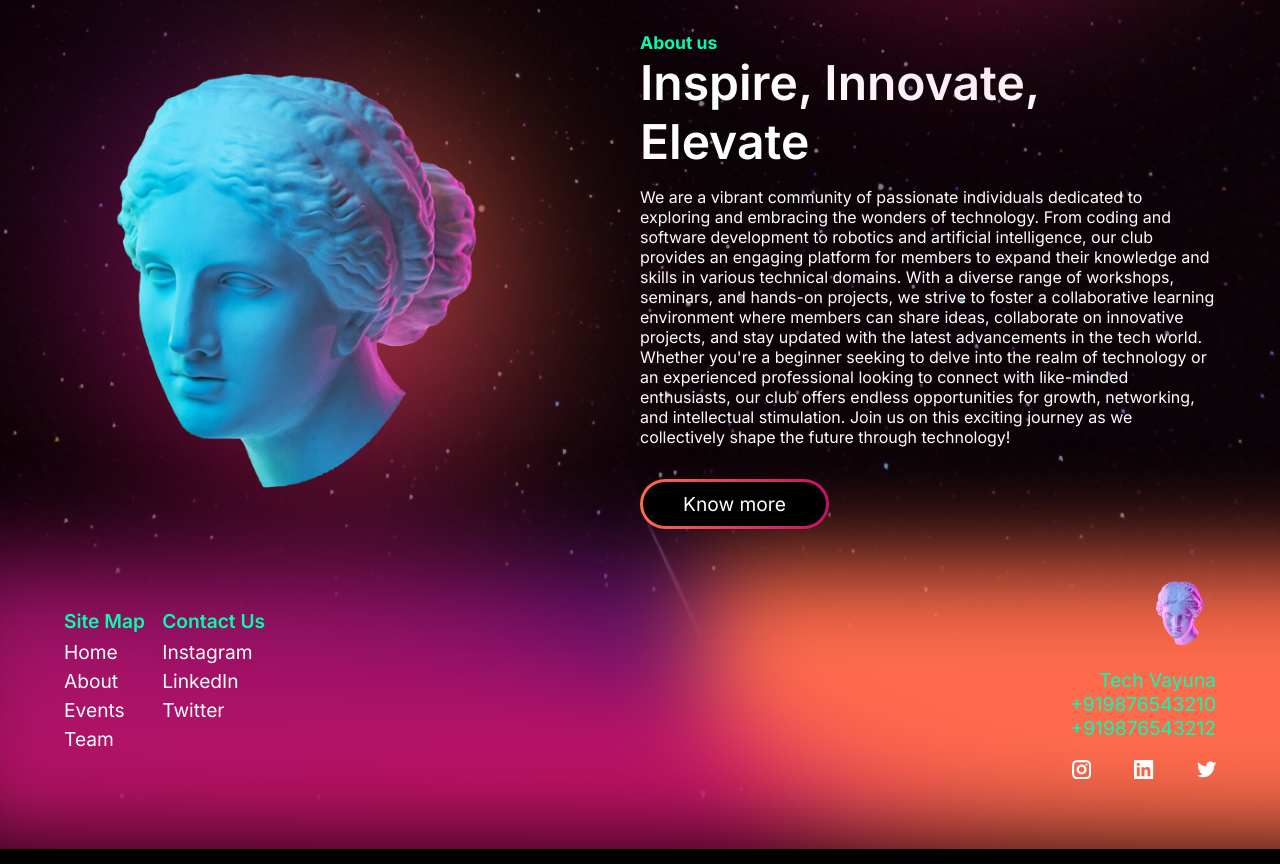
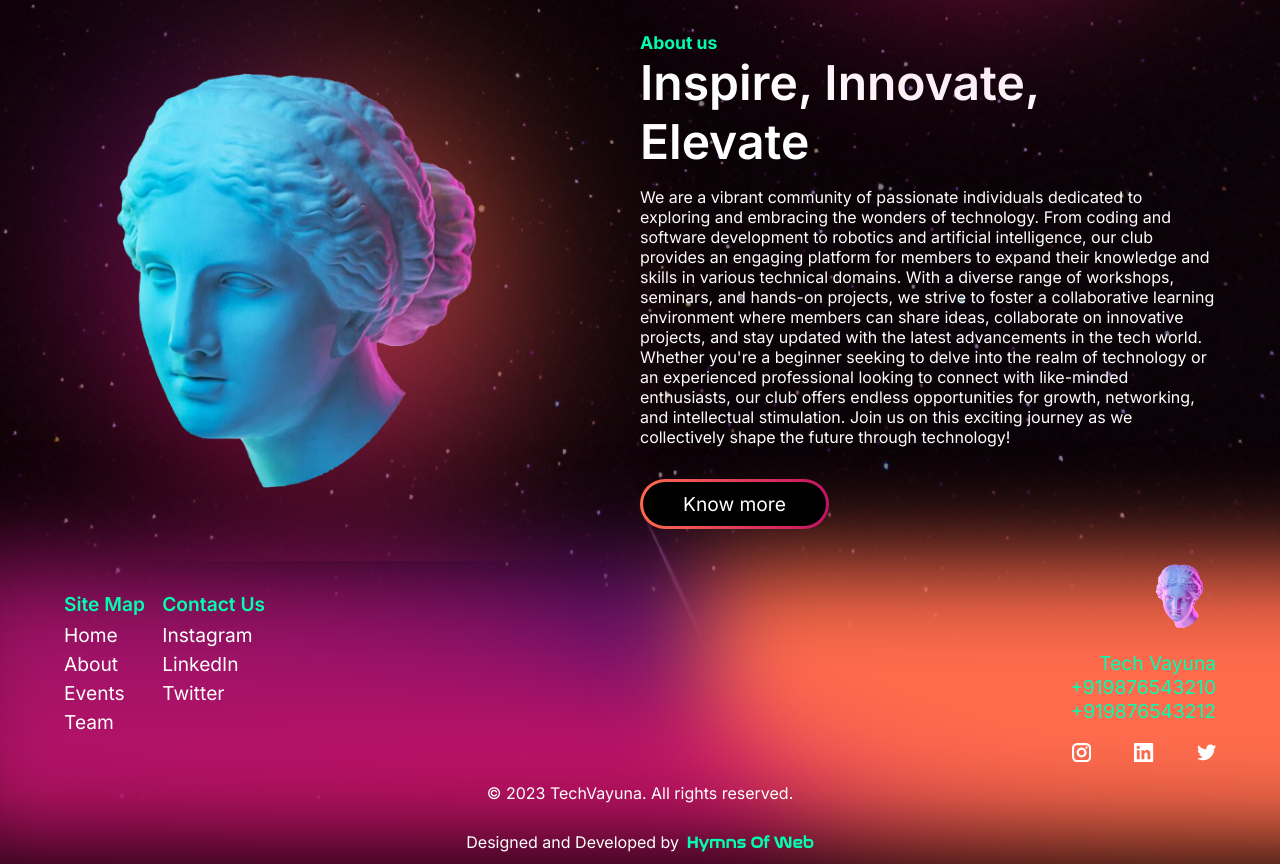
Before and after one commit to soya-bhalu/tech-vayuna, a Next.js app: page / in a window 1280 px wide. Shown: the part 720-1584 px from the top of the page. Built offline with nearby package versions, Linux system fonts and the light colour scheme.

Commit message:
pre final edit

```diff
--- a/components/footer.tsx
+++ b/components/footer.tsx
@@ -7,6 +7,7 @@ export default function Footer() {
   const commonData = useCommonData();
   return (
     <footer>
+      <div className="footer-main">
         <div className="link-texts">
           <div className="about-us">
             <span>Site Map</span>
@@ -43,6 +44,16 @@ export default function Footer() {
             </Link>
           </div>
         </div>
+      </div>
+      <div className="footer-bottom">
+        <span>© 2023 {commonData.clubName}. All rights reserved.</span>
+        <div>
+          Designed and Developed by
+          <Link href="http://hymnsofweb.com/" target="_blank" rel="noopener noreferrer">
+            Hymns Of Web
+          </Link>
+        </div>
+      </div>
     </footer>
   );
 }
--- a/styles/_globals.scss
+++ b/styles/_globals.scss
@@ -4,6 +4,10 @@
   box-sizing: border-box;
   font-family: "Inter", sans-serif;
   color: white;
+}
+
+#__next {
+  overflow-x: hidden;
 }
 
 body {
--- a/styles/components/_footer.scss
+++ b/styles/components/_footer.scss
@@ -1,12 +1,15 @@
 footer {
   height: var(--footer-height);
-  display: flex;
-  justify-content: space-between;
-  text-transform: capitalize;
-  font-size: 1.2rem;
   position: absolute;
   bottom: 0;
   width: 100%;
+  display: flex;
+  flex-direction: column;
+  .footer-main {
+    display: flex;
+    text-transform: capitalize;
+    justify-content: space-between;
+    font-size: 1.2rem;
     align-items: center;
     padding: 0 5%;
     span {
@@ -57,6 +60,30 @@ footer {
         justify-content: space-between;
       }
     }
+  }
+  .footer-bottom {
+    display: flex;
+    flex-direction: column;
+    align-items: center;
+    justify-content: center;
+    span {
+      text-align: center;
+      margin: 2vh 0;
+    }
+    div {
+      text-align: center;
+      padding: 12.5px 0;
+      a {
+        text-align: center;
+
+        padding-left: 7.5px;
+        color: var(--header-color);
+        font-family: "Mametosca", sans-serif;
+        text-decoration: none;
+        font-weight: 600;
+      }
+    }
+  }
   &::before {
     content: "";
     position: absolute;
@@ -85,6 +112,8 @@ footer {
     }
   }
   @media only screen and (max-width: 700px) {
+    height: fit-content;
+    .footer-main {
       padding-bottom: 0;
       height: auto;
       flex-direction: column;
@@ -105,3 +134,4 @@ footer {
       }
     }
   }
+}
```
Lines whose indentation alone changed are shown as unchanged.
